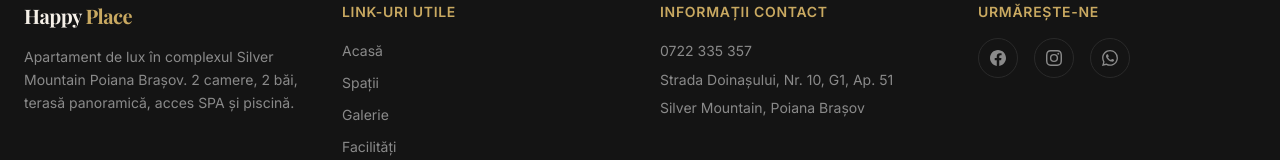
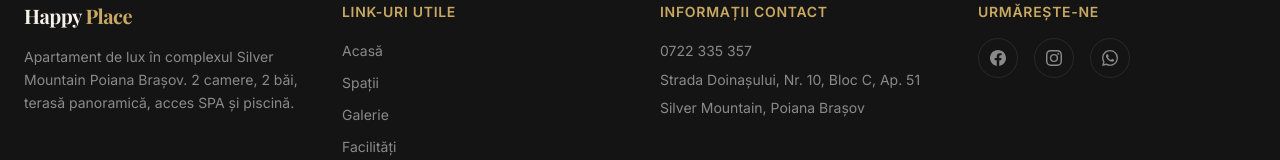
Before and after one commit to policolor-website/happyplace, a Next.js app: page / in a window 1280 px wide. Shown: the part 5977-6137 px from the top of the page. Built offline with nearby package versions, Linux system fonts and the light colour scheme.

Commit message:
Adresa: G1 -> Bloc C (denumirea de pe bloc, nu din acte)

```diff
--- a/src/app/contact/page.tsx
+++ b/src/app/contact/page.tsx
@@ -79,7 +79,7 @@ export default function ContactPage() {
                 </div>
                 <div>
                   <p className="text-muted text-xs uppercase tracking-wider mb-1">Adresă</p>
-                  <p className="text-cream">Strada Doinașului, Nr. 10, G1, Ap. 51</p>
+                  <p className="text-cream">Strada Doinașului, Nr. 10, Bloc C, Ap. 51</p>
                   <p className="text-cream">Silver Mountain, Poiana Brașov, România</p>
                   <a
                     href="https://www.google.com/maps/search/?api=1&query=Silver+Mountain+Resort+Poiana+Brasov"
--- a/src/components/Footer.tsx
+++ b/src/components/Footer.tsx
@@ -35,7 +35,7 @@ export default function Footer() {
             </h3>
             <ul className="flex flex-col gap-2 list-none">
               <li><a href="tel:0722335357" className="text-sm text-muted hover:text-gold no-underline transition-colors">0722 335 357</a></li>
-              <li className="text-sm text-muted">Strada Doinașului, Nr. 10, G1, Ap. 51</li>
+              <li className="text-sm text-muted">Strada Doinașului, Nr. 10, Bloc C, Ap. 51</li>
               <li className="text-sm text-muted">Silver Mountain, Poiana Brașov</li>
             </ul>
           </div>
--- a/src/lib/data.ts
+++ b/src/lib/data.ts
@@ -2,7 +2,7 @@ export const contact = {
   phone: "0722 335 357",
   phoneIntl: "40722335357",
   email: "office@resort-silvermountain.ro",
-  address: "Strada Doinașului, Nr. 10, G1, Ap. 51",
+  address: "Strada Doinașului, Nr. 10, Bloc C, Ap. 51",
   city: "Poiana Brașov, România",
   complex: "Silver Mountain Resort & SPA",
   mapsQuery: "Silver Mountain Resort Poiana Brasov",
```
